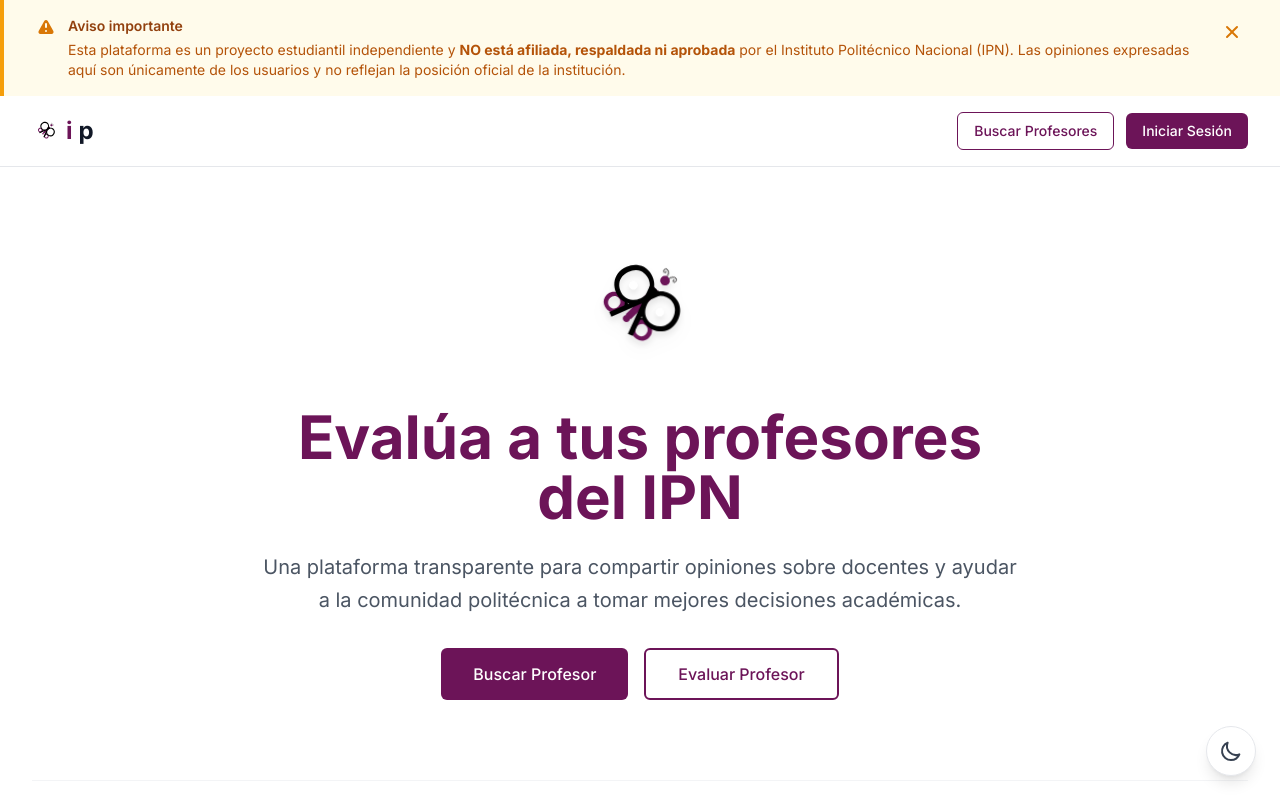
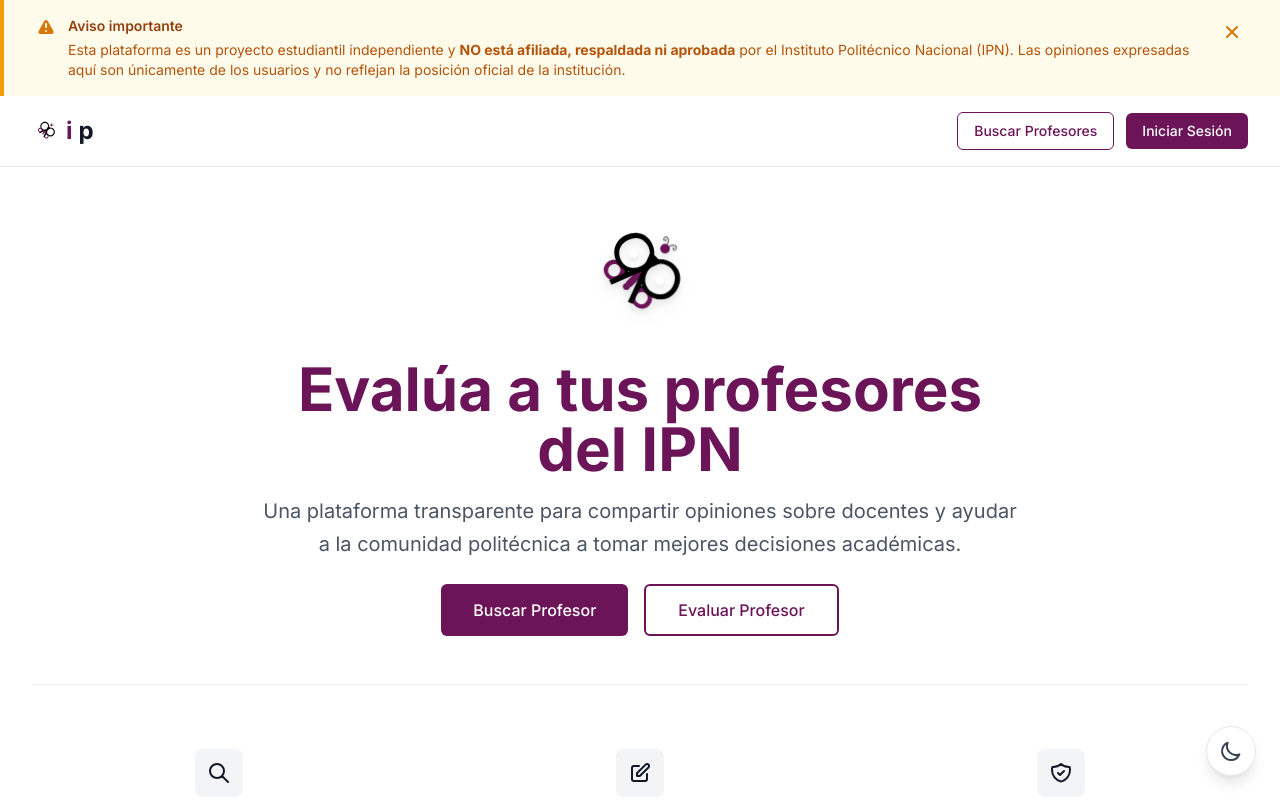
Before and after one commit to JoahanMorales/profesores-ipn, a React (Vite) app: page / in a window 1280 px wide. Shown: the top 800 px of the page. Built offline with nearby package versions, Linux system fonts and the light colour scheme; no server answers; the database is empty.

Commit message:
Tighten hero spacing: reduce top padding and margins around butterfly and title

```diff
--- a/src/components/LandingPage.jsx
+++ b/src/components/LandingPage.jsx
@@ -68,20 +68,20 @@
 
       {/* Hero Section */}
       <main className="max-w-7xl mx-auto px-4 sm:px-6 lg:px-8">
-        <section className="py-20 text-center">
+        <section className="pt-12 pb-12 text-center">
           <div className="max-w-3xl mx-auto">
             {/* Logo mariposa con animación */}
-            <div className="flex justify-center mb-8">
+            <div className="flex justify-center mb-4">
               <img
                 src="/logo_ipnp.svg"
                 alt="IPNProfes Mariposa"
                 className="h-24 w-24 sm:h-32 sm:w-32 animate-butterfly drop-shadow-lg"
               />
             </div>
-            <h2 className="text-5xl sm:text-6xl font-bold text-ipn-guinda-900 dark:text-ipn-guinda-400 mb-6">
+            <h2 className="text-5xl sm:text-6xl font-bold text-ipn-guinda-900 dark:text-ipn-guinda-400 mb-4">
               Evalúa a tus profesores del IPN
             </h2>
-            <p className="text-xl text-gray-600 dark:text-gray-300 mb-8 leading-relaxed">
+            <p className="text-xl text-gray-600 dark:text-gray-300 mb-6 leading-relaxed">
               Una plataforma transparente para compartir opiniones sobre docentes
               y ayudar a la comunidad politécnica a tomar mejores decisiones académicas.
             </p>
```
